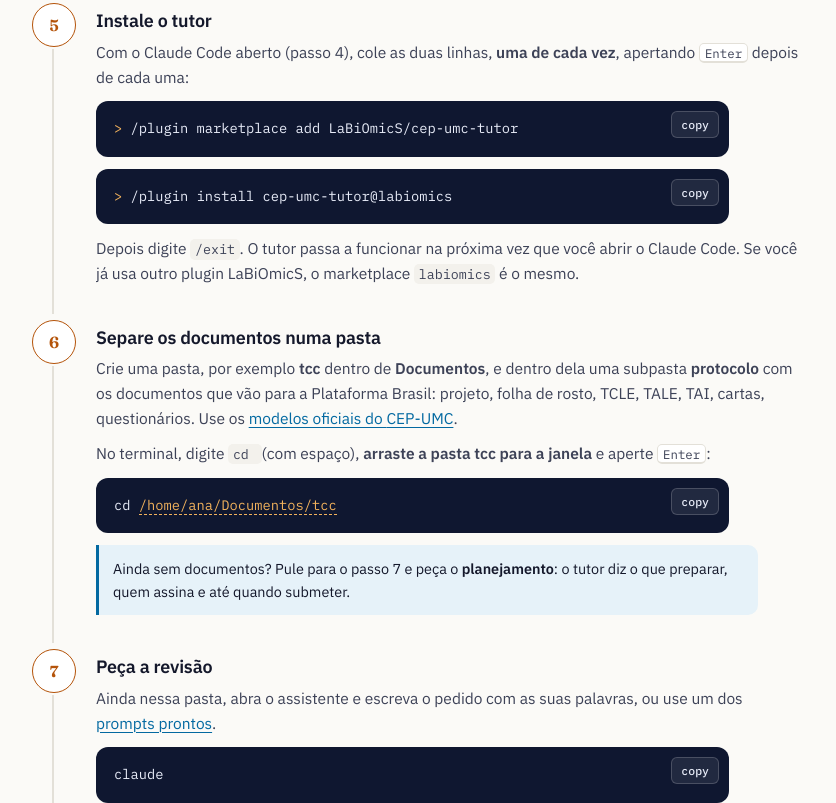
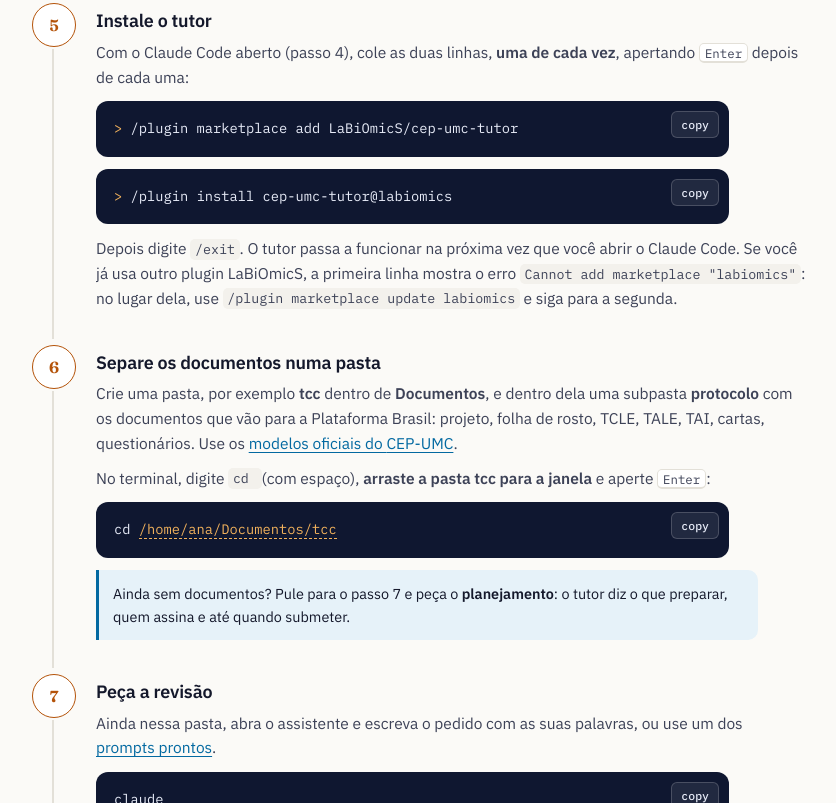
Before and after one commit to LaBiOmicS/cep-umc-tutor, a plain HTML site: page site/index.html in a window 1280 px wide. Shown: the part 3123-3926 px from the top of the page, without its empty margins (72-908 px from the left). Drawn offline with Linux system fonts and the light colour scheme.

Commit message:
docs: instalação com marketplace labiomics já presente
Quem já tem outro plugin LaBiOmicS recebe 'Cannot add marketplace' no
primeiro comando; o guia e os READMEs agora mandam usar 'marketplace update'.
README PT ganhou o bloco do Antigravity, igual ao EN e ao ES.

Co-Authored-By: Claude Opus 5.5 <noreply@anthropic.com>

```diff
--- a/site/index.html
+++ b/site/index.html
@@ -591,9 +591,9 @@ p, li, .lede, .file span, .needs span, .tip, .beta-note span, .role-card p, .cal
           <p class="ai-claude" lang="es">Con Claude Code abierto (paso 4), pegue las dos líneas, <b>una por vez</b>, presionando <kbd>Enter</kbd> después de cada una:</p>
           <div class="code ai-claude"><button class="copy" type="button">copy</button><pre><span class="p">&gt; </span>/plugin marketplace add LaBiOmicS/cep-umc-tutor</pre></div>
           <div class="code ai-claude"><button class="copy" type="button">copy</button><pre><span class="p">&gt; </span>/plugin install cep-umc-tutor@labiomics</pre></div>
-          <p class="ai-claude" lang="pt" style="margin-top:12px">Depois digite <code>/exit</code>. O tutor passa a funcionar na próxima vez que você abrir o Claude Code. Se você já usa outro plugin LaBiOmicS, o marketplace <code>labiomics</code> é o mesmo.</p>
-          <p class="ai-claude" lang="en" style="margin-top:12px">Then type <code>/exit</code>. The tutor works the next time you open Claude Code. If you already use another LaBiOmicS plugin, the <code>labiomics</code> marketplace is the same.</p>
-          <p class="ai-claude" lang="es" style="margin-top:12px">Luego escriba <code>/exit</code>. El tutor funciona la próxima vez que abra Claude Code. Si ya usa otro plugin de LaBiOmicS, el marketplace <code>labiomics</code> es el mismo.</p>
+          <p class="ai-claude" lang="pt" style="margin-top:12px">Depois digite <code>/exit</code>. O tutor passa a funcionar na próxima vez que você abrir o Claude Code. Se você já usa outro plugin LaBiOmicS, a primeira linha mostra o erro <code>Cannot add marketplace "labiomics"</code>: no lugar dela, use <code>/plugin marketplace update labiomics</code> e siga para a segunda.</p>
+          <p class="ai-claude" lang="en" style="margin-top:12px">Then type <code>/exit</code>. The tutor works the next time you open Claude Code. If you already use another LaBiOmicS plugin, the first line shows the error <code>Cannot add marketplace "labiomics"</code>: use <code>/plugin marketplace update labiomics</code> instead and go on to the second.</p>
+          <p class="ai-claude" lang="es" style="margin-top:12px">Luego escriba <code>/exit</code>. El tutor funciona la próxima vez que abra Claude Code. Si ya usa otro plugin de LaBiOmicS, la primera línea muestra el error <code>Cannot add marketplace "labiomics"</code>: en su lugar, use <code>/plugin marketplace update labiomics</code> y siga con la segunda.</p>
           <p class="ai-agy" lang="pt">Baixe o plugin em <a href="https://github.com/LaBiOmicS/cep-umc-tutor/archive/refs/tags/v0.2.0.zip">cep-umc-tutor-0.2.0.zip</a> e extraia o arquivo (clique direito → <b>Extrair tudo</b> no Windows; dois cliques no Mac). No terminal, fora do assistente, digite <code>agy plugin install </code> com um espaço no final, <b>arraste a pasta extraída para a janela</b> e aperte <kbd>Enter</kbd>. Depois ative o plugin:</p>
           <p class="ai-agy" lang="en">Download the plugin from <a href="https://github.com/LaBiOmicS/cep-umc-tutor/archive/refs/tags/v0.2.0.zip">cep-umc-tutor-0.2.0.zip</a> and extract it (right-click → <b>Extract all</b> on Windows; double-click on a Mac). In the terminal, outside the assistant, type <code>agy plugin install </code> with a trailing space, <b>drag the extracted folder into the window</b> and press <kbd>Enter</kbd>. Then enable the plugin:</p>
           <p class="ai-agy" lang="es">Descargue el plugin en <a href="https://github.com/LaBiOmicS/cep-umc-tutor/archive/refs/tags/v0.2.0.zip">cep-umc-tutor-0.2.0.zip</a> y extraiga el archivo (clic derecho → <b>Extraer todo</b> en Windows; doble clic en Mac). En la terminal, fuera del asistente, escriba <code>agy plugin install </code> con un espacio al final, <b>arrastre la carpeta extraída a la ventana</b> y presione <kbd>Enter</kbd>. Luego active el plugin:</p>
```
Also changed, not shown: 4 other files.
